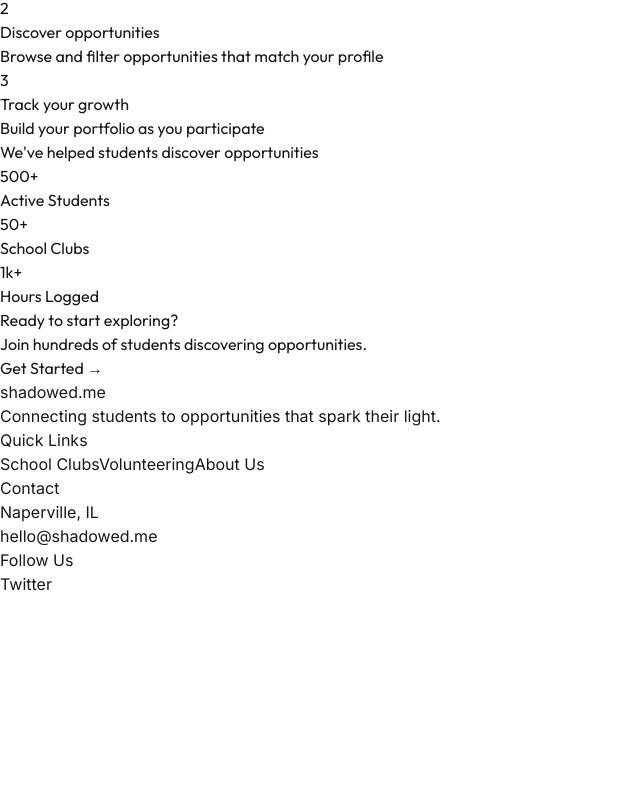
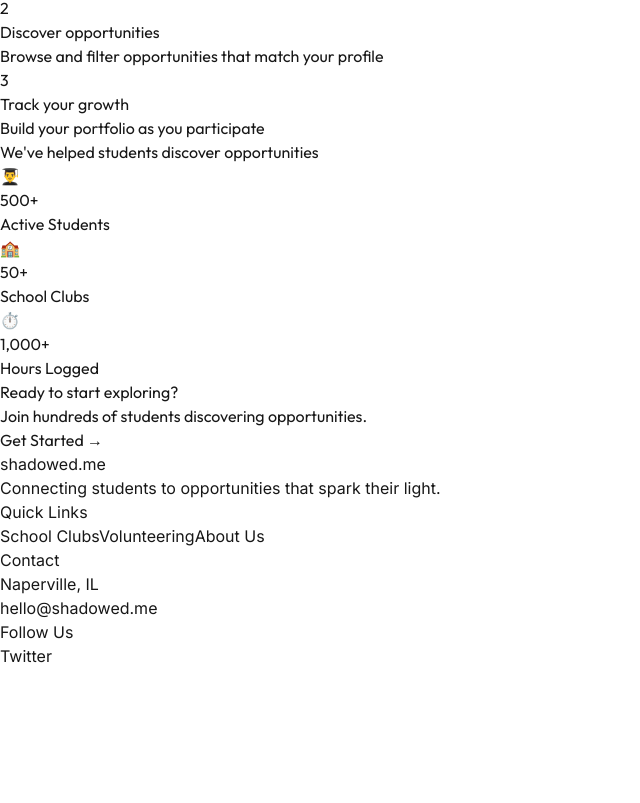
Before and after one commit to thetinfoilhat/shadowed.me, a Next.js app in the folder shadowed.me/: page / in a window 1280 px wide. Shown: the part 3177-3980 px from the top of the page, without its empty margins (0-640 px from the left). Built offline with nearby package versions, Linux system fonts and the light colour scheme; no server answers.

Commit message:
Editited the homepage to where now there is an animation with the numbers counting up

```diff
--- a/shadowed.me/package.json
+++ b/shadowed.me/package.json
@@ -11,6 +11,7 @@
   "dependencies": {
     "@headlessui/react": "^2.2.0",
     "@types/animejs": "^3.1.13",
+    "@types/react-countup": "^4.3.0",
     "all": "^0.0.0",
     "animejs": "^3.2.2",
     "date-fns": "^4.1.0",
@@ -18,6 +19,7 @@
     "framer-motion": "^12.4.7",
     "next": "15.1.7",
     "react": "^19.0.0",
+    "react-countup": "^6.5.3",
     "react-dom": "^19.0.0"
   },
   "devDependencies": {
--- a/shadowed.me/src/app/page.tsx
+++ b/shadowed.me/src/app/page.tsx
@@ -1,6 +1,184 @@
 'use client';
 import { motion } from 'framer-motion';
 import Link from 'next/link';
+import CountUp from 'react-countup';
+import { useState, useEffect } from 'react';
+
+// Custom synchronized counter component
+const SyncedCounters = () => {
+  const [isVisible, setIsVisible] = useState(false);
+  const [hasAnimated, setHasAnimated] = useState(false);
+
+  useEffect(() => {
+    const observer = new IntersectionObserver(
+      ([entry]) => {
+        if (entry.isIntersecting && !hasAnimated) {
+          setIsVisible(true);
+          setHasAnimated(true);
+        }
+      },
+      { threshold: 0.1 }
+    );
+
+    const element = document.getElementById('stats-section');
+    if (element) observer.observe(element);
+
+    return () => {
+      if (element) observer.unobserve(element);
+    };
+  }, [hasAnimated]);
+
+  return (
+    <div className="flex flex-wrap justify-center gap-20 md:gap-40 relative z-10">
+      <motion.div
+        initial={{ opacity: 0, y: 20 }}
+        animate={isVisible ? { opacity: 1, y: 0 } : { opacity: 0, y: 20 }}
+        transition={{ delay: 0.1 }}
+        className="text-center relative group"
+      >
+        <div className="absolute -inset-4 rounded-xl bg-gradient-to-r from-[#2A8E9E]/5 to-[#38BFA1]/5 opacity-0 group-hover:opacity-100 transition-opacity duration-300"></div>
+        <div className="absolute -top-6 -right-6 w-12 h-12 rounded-full bg-[#2A8E9E]/10 flex items-center justify-center text-xl">
+          👨‍🎓
+        </div>
+        <motion.div
+          className="text-7xl font-bold text-[#2A8E9E] mb-4 relative"
+          initial={{ scale: 0.8, opacity: 0 }}
+          animate={isVisible ? { scale: 1, opacity: 1 } : { scale: 0.8, opacity: 0 }}
+          transition={{
+            type: "spring",
+            stiffness: 60,
+            duration: 0.8
+          }}
+        >
+          {isVisible && (
+            <CountUp
+              start={0}
+              end={500}
+              duration={2.5}
+              suffix="+"
+              useEasing={true}
+              decimals={0}
+              decimal=""
+              className="relative"
+            />
+          )}
+          <motion.div
+            className="absolute -bottom-1 left-0 w-full h-1 bg-gradient-to-r from-[#2A8E9E] to-[#2A8E9E]/30"
+            initial={{ width: 0 }}
+            animate={isVisible ? { width: "100%" } : { width: 0 }}
+            transition={{ duration: 2.5, ease: "easeOut" }}
+          />
+        </motion.div>
+        <motion.div
+          className="text-xl text-[#0A2540]"
+          initial={{ opacity: 0 }}
+          animate={isVisible ? { opacity: 1 } : { opacity: 0 }}
+          transition={{ delay: 0.5 }}
+        >
+          Active Students
+        </motion.div>
+      </motion.div>
+
+      <motion.div
+        initial={{ opacity: 0, y: 20 }}
+        animate={isVisible ? { opacity: 1, y: 0 } : { opacity: 0, y: 20 }}
+        transition={{ delay: 0.2 }}
+        className="text-center relative group"
+      >
+        <div className="absolute -inset-4 rounded-xl bg-gradient-to-r from-[#2A8E9E]/5 to-[#38BFA1]/5 opacity-0 group-hover:opacity-100 transition-opacity duration-300"></div>
+        <div className="absolute -top-6 -right-6 w-12 h-12 rounded-full bg-[#2A8E9E]/10 flex items-center justify-center text-xl">
+          🏫
+        </div>
+        <motion.div
+          className="text-7xl font-bold text-[#2A8E9E] mb-4 relative"
+          initial={{ scale: 0.8, opacity: 0 }}
+          animate={isVisible ? { scale: 1, opacity: 1 } : { scale: 0.8, opacity: 0 }}
+          transition={{
+            type: "spring",
+            stiffness: 60,
+            duration: 0.8
+          }}
+        >
+          {isVisible && (
+            <CountUp
+              start={0}
+              end={50}
+              duration={2.5}
+              suffix="+"
+              useEasing={true}
+              decimals={0}
+              decimal=""
+              className="relative"
+            />
+          )}
+          <motion.div
+            className="absolute -bottom-1 left-0 w-full h-1 bg-gradient-to-r from-[#2A8E9E] to-[#2A8E9E]/30"
+            initial={{ width: 0 }}
+            animate={isVisible ? { width: "100%" } : { width: 0 }}
+            transition={{ duration: 2.5, ease: "easeOut" }}
+          />
+        </motion.div>
+        <motion.div
+          className="text-xl text-[#0A2540]"
+          initial={{ opacity: 0 }}
+          animate={isVisible ? { opacity: 1 } : { opacity: 0 }}
+          transition={{ delay: 0.5 }}
+        >
+          School Clubs
+        </motion.div>
+      </motion.div>
+
+      <motion.div
+        initial={{ opacity: 0, y: 20 }}
+        animate={isVisible ? { opacity: 1, y: 0 } : { opacity: 0, y: 20 }}
+        transition={{ delay: 0.3 }}
+        className="text-center relative group"
+      >
+        <div className="absolute -inset-4 rounded-xl bg-gradient-to-r from-[#2A8E9E]/5 to-[#38BFA1]/5 opacity-0 group-hover:opacity-100 transition-opacity duration-300"></div>
+        <div className="absolute -top-6 -right-6 w-12 h-12 rounded-full bg-[#2A8E9E]/10 flex items-center justify-center text-xl">
+          ⏱️
+        </div>
+        <motion.div
+          className="text-7xl font-bold text-[#2A8E9E] mb-4 relative"
+          initial={{ scale: 0.8, opacity: 0 }}
+          animate={isVisible ? { scale: 1, opacity: 1 } : { scale: 0.8, opacity: 0 }}
+          transition={{
+            type: "spring",
+            stiffness: 60,
+            duration: 0.8
+          }}
+        >
+          {isVisible && (
+            <CountUp
+              start={0}
+              end={1000}
+              duration={2.5}
+              suffix="+"
+              useEasing={true}
+              decimals={0}
+              decimal=""
+              className="relative"
+            />
+          )}
+          <motion.div
+            className="absolute -bottom-1 left-0 w-full h-1 bg-gradient-to-r from-[#2A8E9E] to-[#2A8E9E]/30"
+            initial={{ width: 0 }}
+            animate={isVisible ? { width: "100%" } : { width: 0 }}
+            transition={{ duration: 2.5, ease: "easeOut" }}
+          />
+        </motion.div>
+        <motion.div
+          className="text-xl text-[#0A2540]"
+          initial={{ opacity: 0 }}
+          animate={isVisible ? { opacity: 1 } : { opacity: 0 }}
+          transition={{ delay: 0.5 }}
+        >
+          Hours Logged
+        </motion.div>
+      </motion.div>
+    </div>
+  );
+};
 
 export default function Home() {
   return (
@@ -367,7 +545,11 @@ export default function Home() {
       </div>
 
       {/* Stats Section */}
-      <div className="max-w-[1400px] mx-auto px-8 pt-48">
+      <div id="stats-section" className="max-w-[1400px] mx-auto px-8 pt-48 relative">
+        {/* Decorative elements */}
+        <div className="absolute top-1/2 left-0 -translate-x-1/2 -translate-y-1/2 w-64 h-64 rounded-full bg-gradient-to-br from-[#2A8E9E]/10 to-transparent blur-3xl"></div>
+        <div className="absolute top-1/3 right-0 translate-x-1/2 -translate-y-1/2 w-80 h-80 rounded-full bg-gradient-to-br from-[#38BFA1]/10 to-transparent blur-3xl"></div>
+
         <motion.h2
           className="text-4xl font-bold text-center text-[#0A2540] mb-32"
           initial={{ opacity: 0, y: 20 }}
@@ -377,40 +559,7 @@ export default function Home() {
           We&apos;ve helped students discover opportunities
         </motion.h2>
 
-        <div className="flex justify-center gap-40">
-          <motion.div
-            initial={{ opacity: 0, y: 20 }}
-            whileInView={{ opacity: 1, y: 0 }}
-            viewport={{ once: true }}
-            transition={{ delay: 0.1 }}
-            className="text-center"
-          >
-            <div className="text-7xl font-bold text-[#2A8E9E] mb-4">500+</div>
-            <div className="text-xl text-[#0A2540]">Active Students</div>
-          </motion.div>
-
-          <motion.div
-            initial={{ opacity: 0, y: 20 }}
-            whileInView={{ opacity: 1, y: 0 }}
-            viewport={{ once: true }}
-            transition={{ delay: 0.2 }}
-            className="text-center"
-          >
-            <div className="text-7xl font-bold text-[#2A8E9E] mb-4">50+</div>
-            <div className="text-xl text-[#0A2540]">School Clubs</div>
-          </motion.div>
-
-          <motion.div
-            initial={{ opacity: 0, y: 20 }}
-            whileInView={{ opacity: 1, y: 0 }}
-            viewport={{ once: true }}
-            transition={{ delay: 0.3 }}
-            className="text-center"
-          >
-            <div className="text-7xl font-bold text-[#2A8E9E] mb-4">1k+</div>
-            <div className="text-xl text-[#0A2540]">Hours Logged</div>
-          </motion.div>
-        </div>
+        <SyncedCounters />
       </div>
 
       {/* CTA Section */}
```
Also changed, not shown: 1 other file (tests, documents, lock files or other folders).
